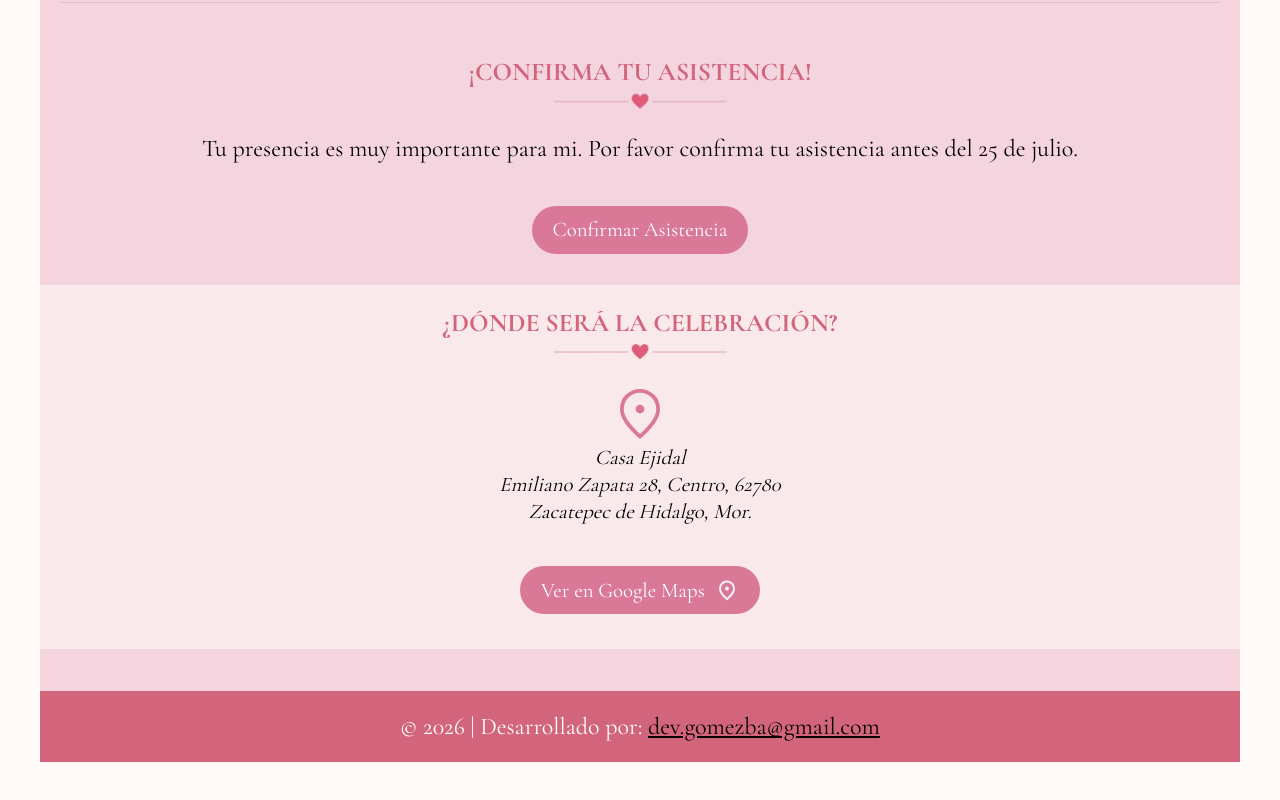
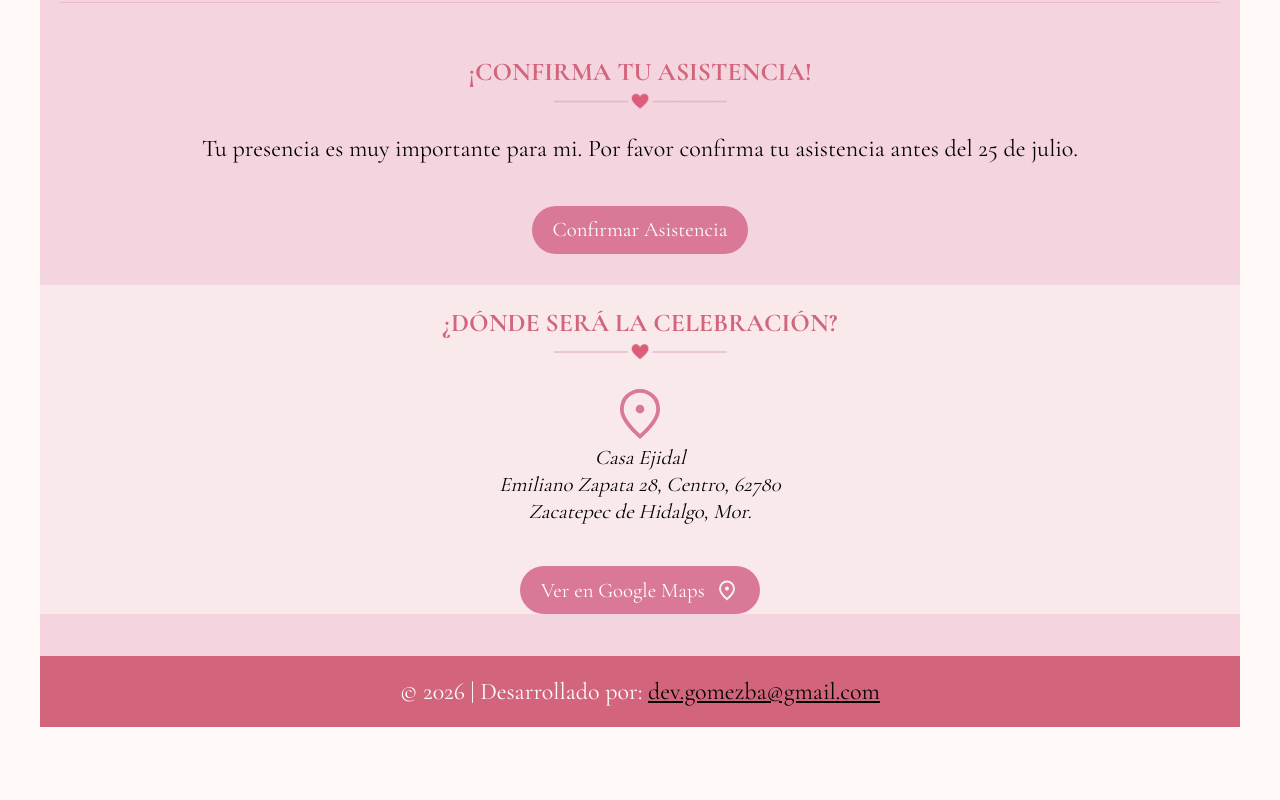
Before and after one commit to Gomezba/fiesta-perita, a plain HTML site: page index.html in a window 1280 px wide. Shown: the part 3187-3987 px from the top of the page. After the commit the page ends 3955 px from the top, so only its background shows below. Drawn offline with nearby package versions, Linux system fonts and the light colour scheme.

Commit message:
padding subtitle direction

```diff
--- a/css/styles.css
+++ b/css/styles.css
@@ -410,7 +410,7 @@ address {
 
 .section-direction {
 	background-color: var(--color-bg-section);
-	padding-bottom: 1.7em;
+	padding-bottom: 0 0.5em 1.7em;
 	width: calc(100% + 40px);
 	margin-left: -20px;
 	overflow: hidden;
```
